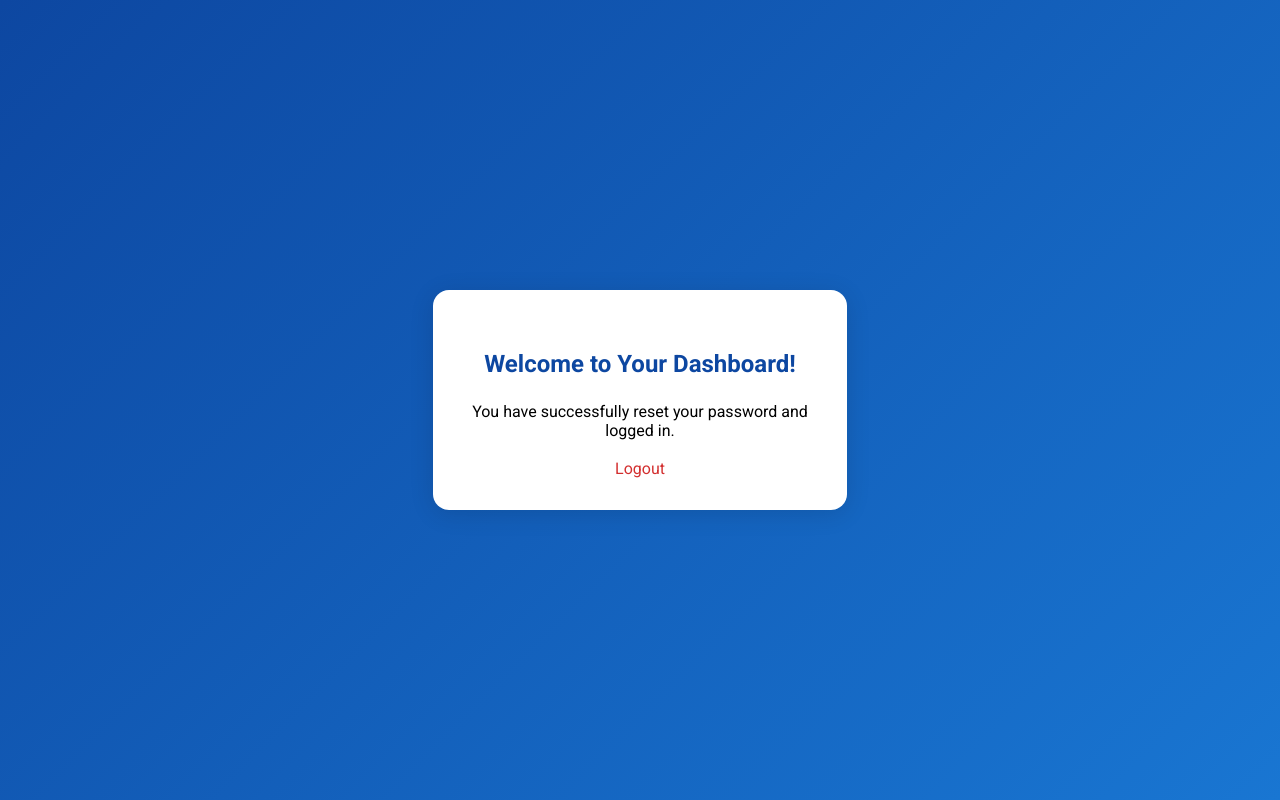
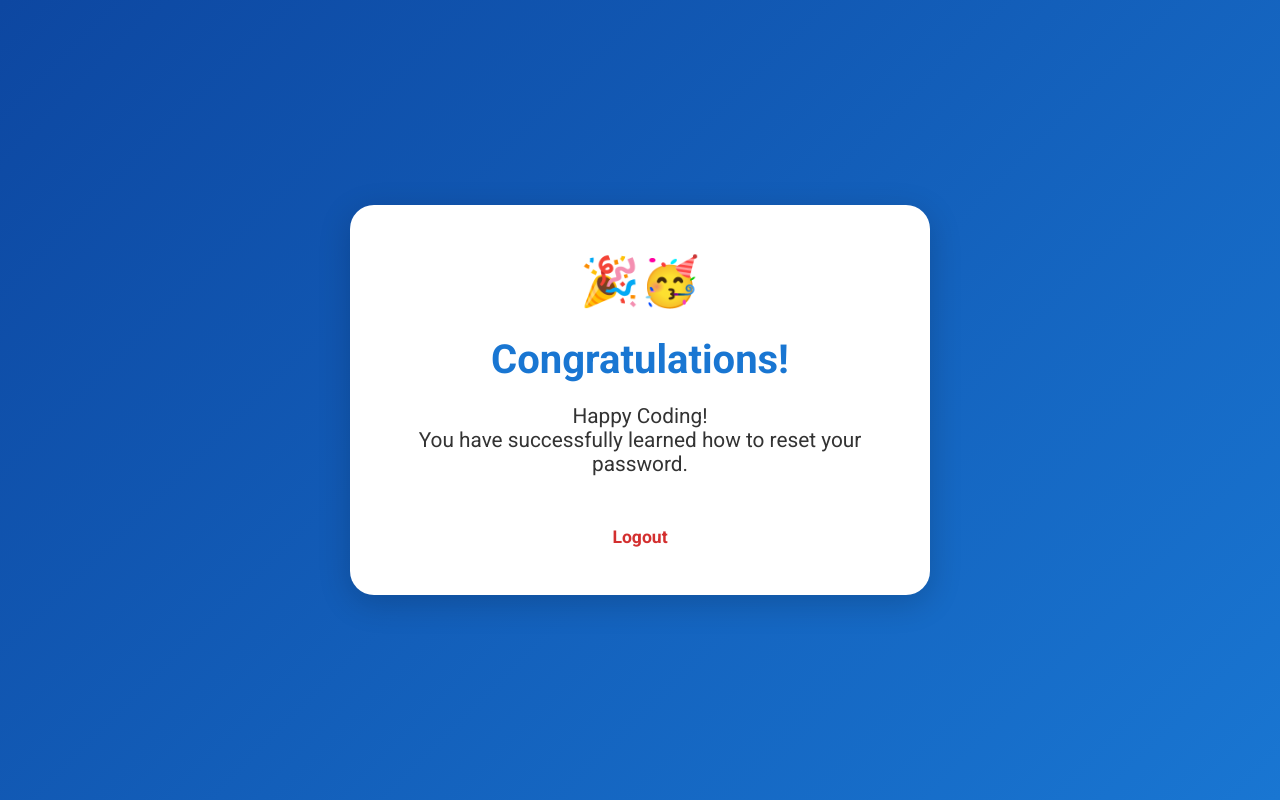
Before and after one commit to WenCreatives/form, a PHP site: page /dashboard.php in a window 1280 px wide. Run offline with PHP 8.4, Linux system fonts and the light colour scheme.

Commit message:
Revamp dashboard and forgot-password email template. Update dashboard.php to display a congratulatory message with enhanced styling and animations. Improve forgot-password.php email body with a visually appealing layout and clear call-to-action for password reset. Change sender name in mailer.php to 'OwenCreatives'.

```diff
--- a/dashboard.php
+++ b/dashboard.php
@@ -4,7 +4,7 @@
     <meta charset="UTF-8">
     <meta http-equiv="X-UA-Compatible" content="IE=edge">
     <meta name="viewport" content="width=device-width, initial-scale=1.0">
-    <title>Dashboard</title>
+    <title>Congratulations!</title>
     <link href="https://fonts.googleapis.com/css2?family=Roboto:wght@400;700&display=swap" rel="stylesheet">
     <style>
         body {
@@ -16,26 +16,44 @@
             align-items: center;
             justify-content: center;
         }
-        .card {
+        .congrats {
             background: #fff;
-            border-radius: 16px;
-            box-shadow: 0 4px 24px rgba(0,0,0,0.12);
-            padding: 2.5rem 2rem 2rem 2rem;
-            max-width: 350px;
+            border-radius: 24px;
+            box-shadow: 0 8px 32px rgba(0,0,0,0.18);
+            padding: 3rem 2.5rem;
+            max-width: 500px;
             width: 100%;
             text-align: center;
+            animation: pop 0.7s cubic-bezier(.68,-0.55,.27,1.55);
         }
-        h2 {
-            color: #0d47a1;
-            margin-bottom: 1.5rem;
-            font-weight: 700;
+        @keyframes pop {
+            0% { transform: scale(0.7); opacity: 0; }
+            100% { transform: scale(1); opacity: 1; }
+        }
+        .congrats h1 {
+            color: #1976d2;
+            font-size: 2.5rem;
+            font-weight: 900;
+            margin-bottom: 1.2rem;
+        }
+        .congrats .emoji {
+            font-size: 3rem;
+            margin-bottom: 1rem;
+            display: block;
+        }
+        .congrats p {
+            color: #333;
+            font-size: 1.3rem;
+            margin-bottom: 2rem;
+            font-weight: 500;
         }
         .logout-link {
-            display: block;
+            display: inline-block;
             margin-top: 1.2rem;
             color: #d32f2f;
             text-decoration: none;
-            font-weight: 500;
+            font-weight: 700;
+            font-size: 1.1rem;
             transition: color 0.2s;
         }
         .logout-link:hover {
@@ -44,9 +62,10 @@
     </style>
 </head>
 <body>
-    <div class="card">
-        <h2>Welcome to Your Dashboard!</h2>
-        <p>You have successfully reset your password and logged in.</p>
+    <div class="congrats">
+        <span class="emoji">🎉🥳</span>
+        <h1>Congratulations!</h1>
+        <p>Happy Coding!<br>You have successfully learned how to reset your password.</p>
         <a class="logout-link" href="login.php">Logout</a>
     </div>
 </body>
--- a/mailer.php
+++ b/mailer.php
@@ -19,7 +19,7 @@ function sendMail($to, $subject, $body) {
         $mail->Port       = $smtp_port;
 
         //Recipients
-        $mail->setFrom($smtp_user, 'Your App Name');
+        $mail->setFrom($smtp_user, 'OwenCreatives');
         $mail->addAddress($to);
 
         //Content
```
Also changed, not shown: forgot-password.php (+8 -1 lines).
